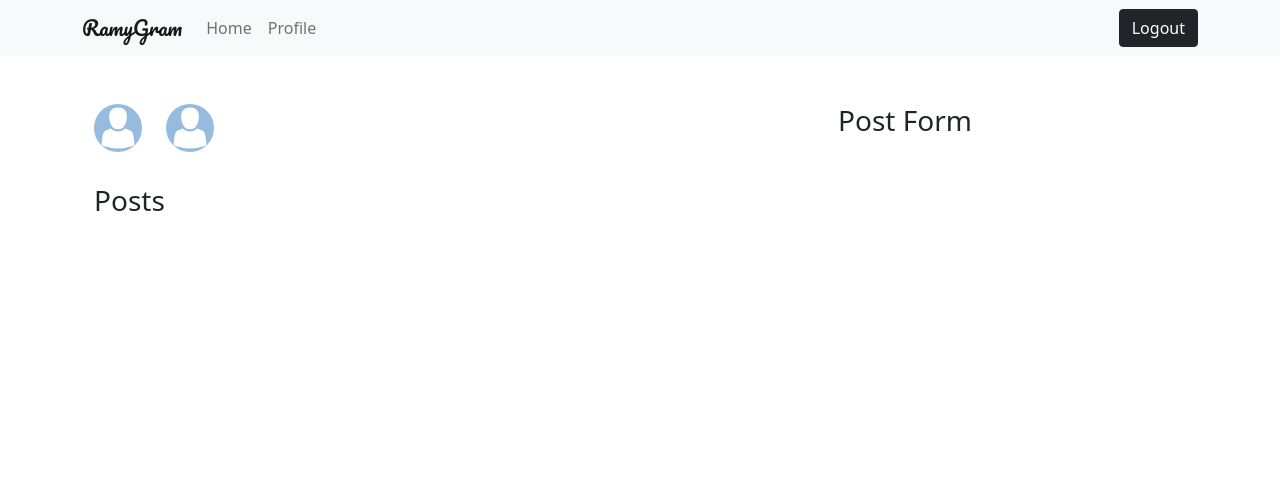
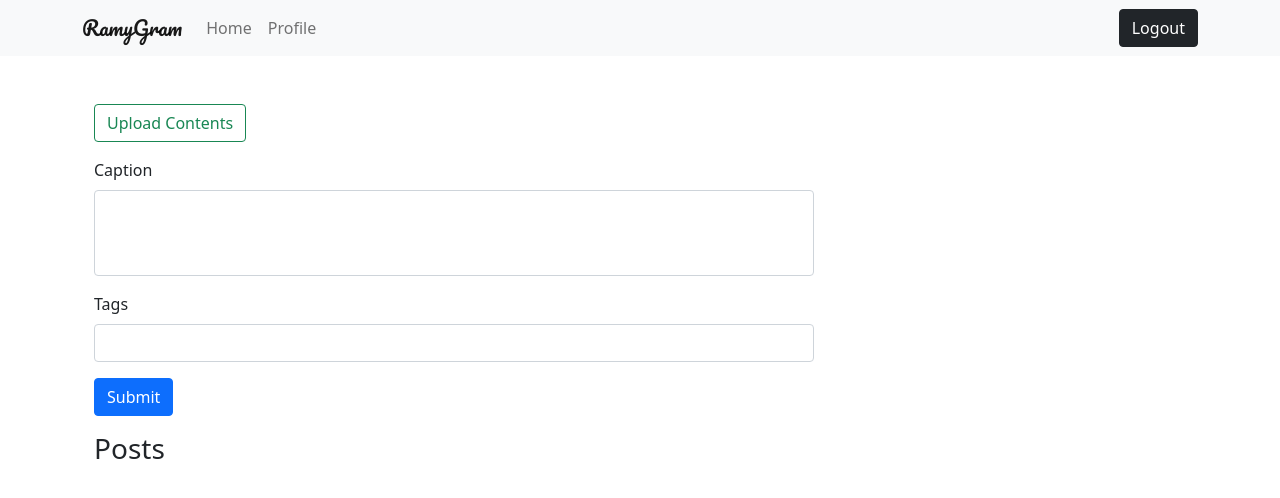
Before and after one commit to ramyabyyu/ramygram-igclone, a React (Create React App) app in the folder frontend/: page / in a window 1280 px wide. Shown: the top 498 px of the page. Built offline with nearby package versions, Linux system fonts and the light colour scheme; sample sign-in values are in the browser's storage.

Commit message:
Designing Post form layout

```diff
--- /dev/null
+++ b/frontend/src/components/PopUpButton.jsx
@@ -0,0 +1,29 @@
+import React from "react";
+import { Popover, OverlayTrigger, Button } from "react-bootstrap";
+
+const PopUpButton = ({
+  trigger,
+  placement,
+  title,
+  body,
+  btnVariant,
+  btnName,
+  popoverId,
+}) => {
+  return (
+    <OverlayTrigger
+      trigger={trigger}
+      placement={placement}
+      overlay={
+        <Popover id={popoverId}>
+          <Popover.Header as="h3">{title}</Popover.Header>
+          <Popover.Body>{body}</Popover.Body>
+        </Popover>
+      }
+    >
+      <Button variant={btnVariant}>{btnName}</Button>
+    </OverlayTrigger>
+  );
+};
+
+export default PopUpButton;
--- /dev/null
+++ b/frontend/src/components/UploadContentBtns.jsx
@@ -0,0 +1,18 @@
+import React from "react";
+import { FaCamera, FaVideo } from "react-icons/fa";
+import { Button } from "react-bootstrap";
+
+const UploadContentBtns = ({ handlePhotoInput, handleVideoInput }) => {
+  return (
+    <div className="d-flex flex-col justify-content-evenly">
+      <Button variant="primary" onClick={handlePhotoInput}>
+        <FaCamera />
+      </Button>
+      <Button variant="success" onClick={handleVideoInput}>
+        <FaVideo />
+      </Button>
+    </div>
+  );
+};
+
+export default UploadContentBtns;
--- a/frontend/src/components/home/PostForm/PostForm.jsx
+++ b/frontend/src/components/home/PostForm/PostForm.jsx
@@ -1,10 +1,72 @@
-import React from "react";
+import React, { useRef } from "react";
+import { Form, Button } from "react-bootstrap";
+import PopUpButton from "../../PopUpButton";
+import UploadContentBtns from "../../UploadContentBtns";
 
 const PostForm = () => {
+  const hiddenPhotoInput = useRef(null);
+  const handlePhotoInput = (e) => {
+    hiddenPhotoInput.current.click();
+  };
+
+  const hiddenVideoInput = useRef(null);
+  const handleVideoInput = (e) => {
+    hiddenVideoInput.current.click();
+  };
+
+  const handleSubmit = (e) => {
+    e.preventDefault();
+  };
+
   return (
-    <div>
-      <h3>Post Form</h3>
-    </div>
+    <Form onSubmit={handleSubmit}>
+      <div className="mb-3">
+        <PopUpButton
+          trigger="click"
+          placement="right"
+          title="Upload Options"
+          body={
+            <UploadContentBtns
+              handlePhotoInput={handlePhotoInput}
+              handleVideoInput={handleVideoInput}
+            />
+          }
+          btnVariant="outline-success"
+          btnName="Upload Contents"
+        />
+        <input
+          type="file"
+          ref={hiddenPhotoInput}
+          accept="image/*"
+          style={{ display: "none" }}
+        />
+        <input
+          type="file"
+          ref={hiddenVideoInput}
+          accept="video/*"
+          style={{ display: "none" }}
+        />
+      </div>
+      <Form.Group className="mb-3" controlId="caption">
+        <Form.Label>Caption</Form.Label>
+        <Form.Control
+          as="textarea"
+          rows={3}
+          spellCheck="false"
+          style={{ resize: "none" }}
+        />
+      </Form.Group>
+      <Form.Group className="mb-3" controlId="tags">
+        <Form.Label>Tags</Form.Label>
+        <Form.Control type="text" spellCheck="false" />
+      </Form.Group>
+
+      <div className="mb-3">
+        <Button variant="primary" type="submit">
+          Submit
+        </Button>
+      </div>
+    </Form>
   );
 };
 
--- a/frontend/src/pages/Home.jsx
+++ b/frontend/src/pages/Home.jsx
@@ -2,7 +2,7 @@ import React, { useEffect } from "react";
 import { useSelector } from "react-redux";
 import { useNavigate } from "react-router-dom";
 import Posts from "../components/home/Posts/Posts";
-import Stories from "../components/home/Stories/Stories";
+// import Stories from "../components/home/Stories/Stories";
 import { Container, Row, Col } from "react-bootstrap";
 import * as Path from "../routeNames";
 import PostForm from "../components/home/PostForm/PostForm";
@@ -24,11 +24,8 @@ const Home = () => {
         <Container fluid="md">
           <Row>
             <Col md="8">
-              <Stories />
+              <PostForm />
               <Posts />
-            </Col>
-            <Col md="4">
-              <PostForm />
             </Col>
           </Row>
         </Container>
```
